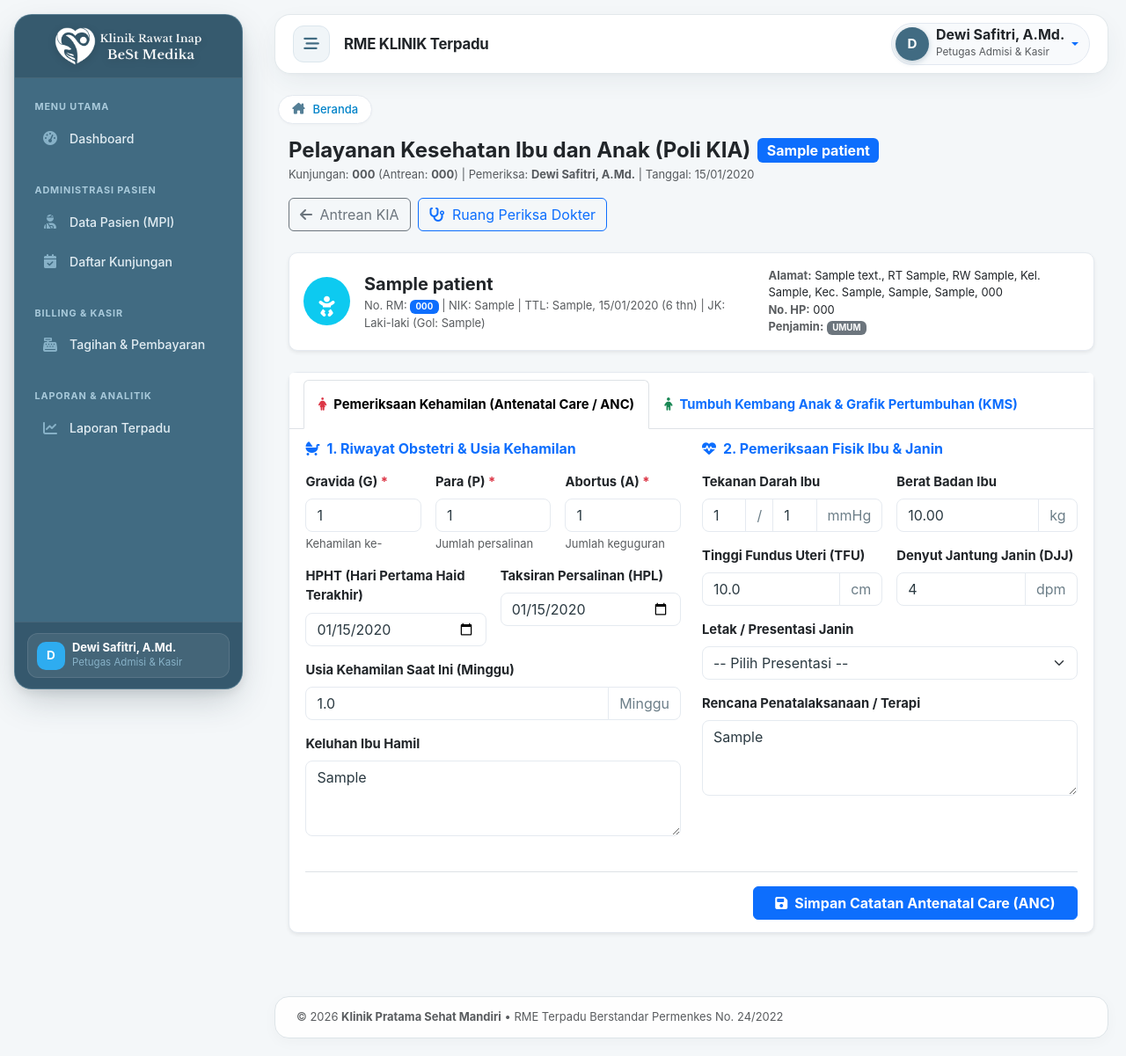
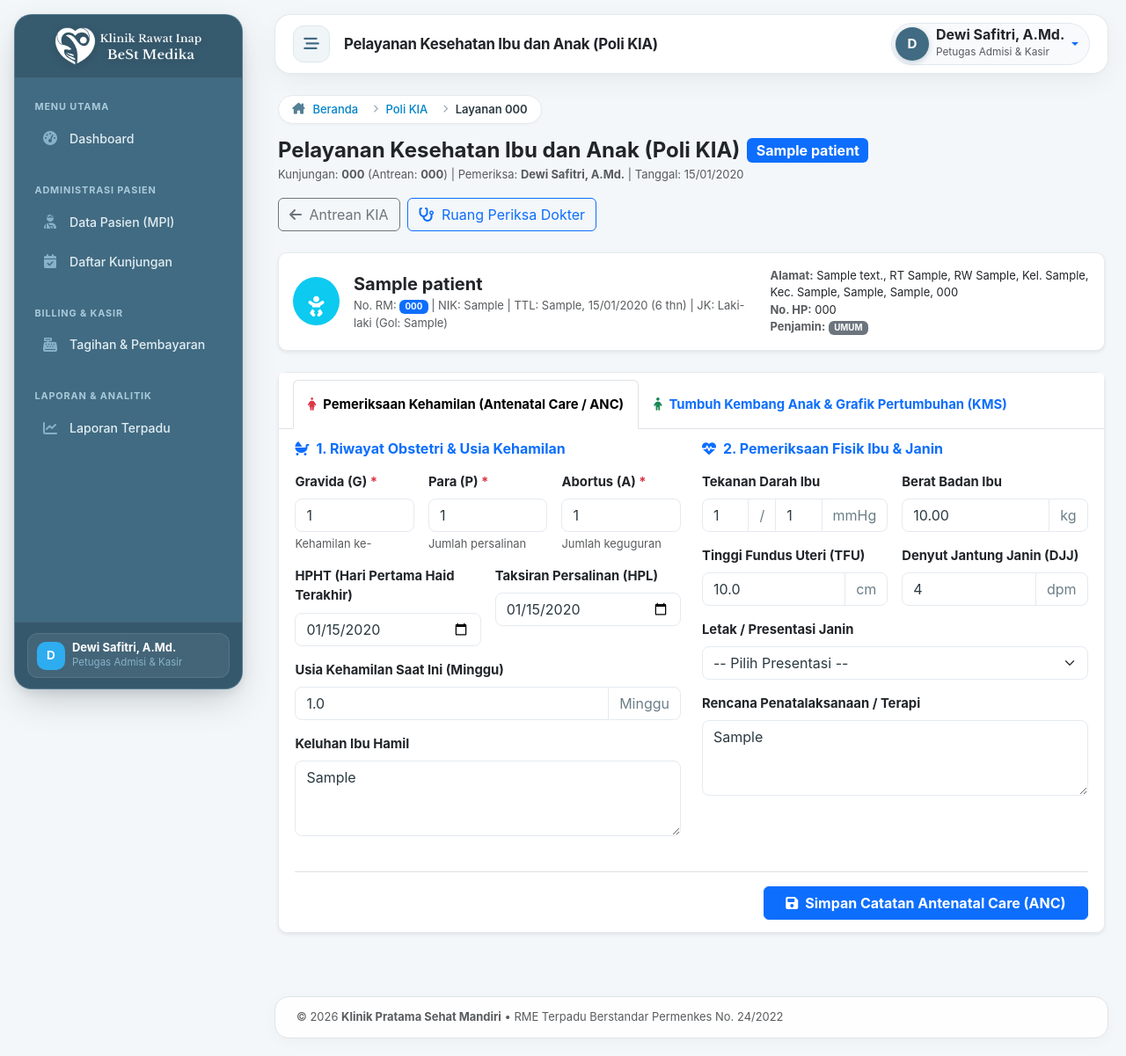
Before and after one commit to ardhikaxx/rme-klinik, a Laravel app: page /kia/1 in a window 1280 px wide. Shown: the whole page at 88% size. Run offline with Laravel 12, Linux system fonts and the light colour scheme; a user stored in the database is signed in; data comes from the database, SQL or seed files in the repository; tables that the repository leaves empty hold one stand-in row (values such as "Sample post"); parts of the project's set-up code (start-up, migrations or seed data) failed here and were passed over; some libraries are stand-ins or nearby versions.

Commit message:
feat: implementasi breadcrumb navigasi pada pemeriksaan kia dan grafik anak

```diff
--- a/resources/views/kia/show.blade.php
+++ b/resources/views/kia/show.blade.php
@@ -1,9 +1,15 @@
 @extends('layouts.app')
 
 @section('title', 'Pemeriksaan Poli KIA - ' . $visit->patient->name)
+@section('page_title', 'Pelayanan Kesehatan Ibu dan Anak (Poli KIA)')
+
+@section('breadcrumb')
+    <li class="breadcrumb-item"><a href="{{ route('kia.index') }}">Poli KIA</a></li>
+    <li class="breadcrumb-item active" aria-current="page">Layanan {{ $visit->visit_number }}</li>
+@endsection
 
 @section('content')
-<div class="container-fluid">
+<div class="container-fluid p-0">
     <div class="d-flex flex-wrap align-items-center justify-content-between gap-3 mb-4">
         <div>
             <div class="d-flex align-items-center gap-2">
```
